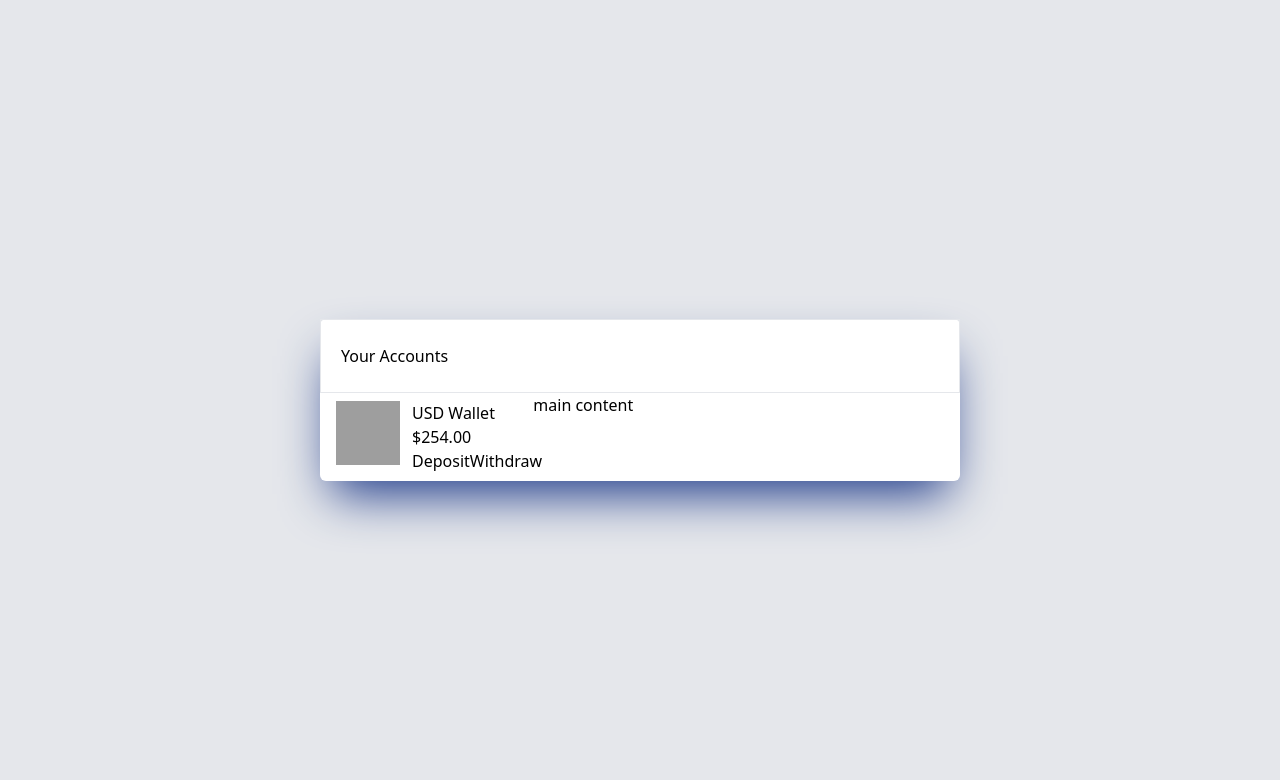
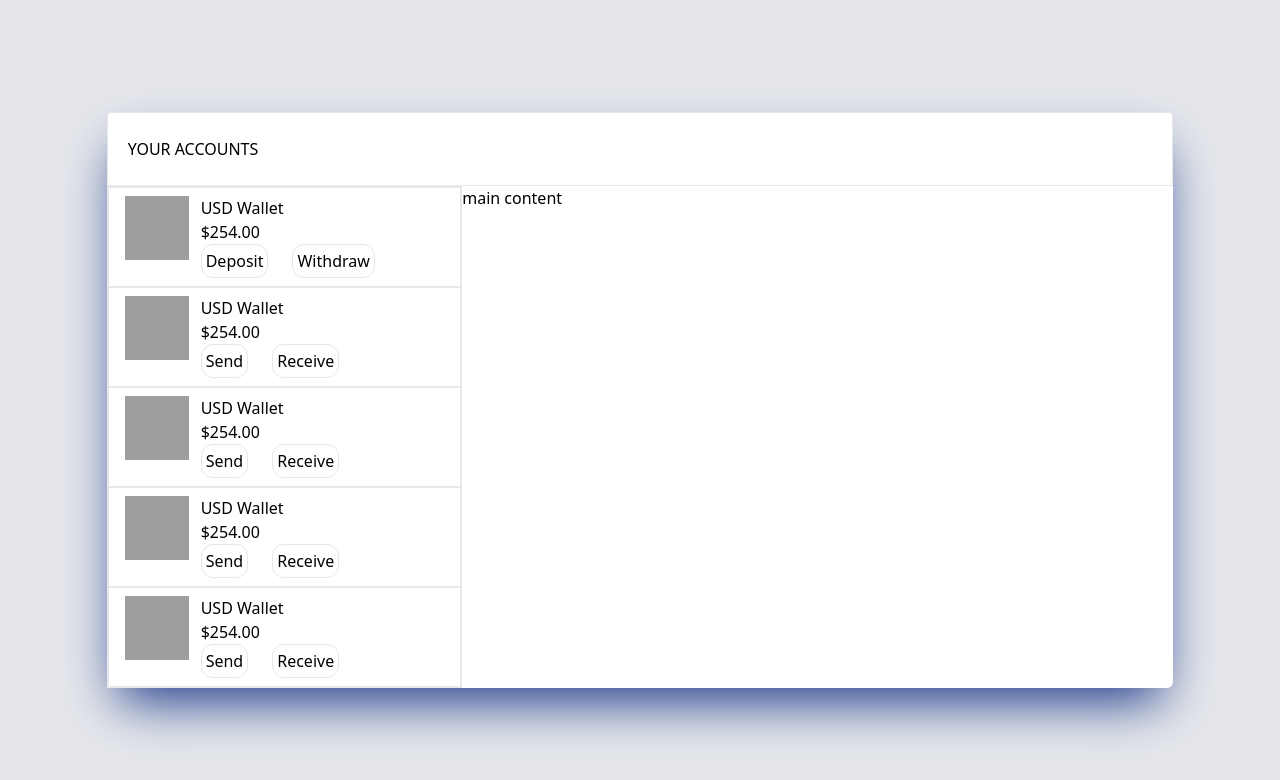
Before and after one commit to ss12932/icodethis-challenges, a website: page crypto-account-264/src/index.html in a window 1280 px wide. Drawn offline with nearby package versions, Linux system fonts and the light colour scheme; files that its build step writes are made by us from their sources; grey boxes are pictures that could not be loaded.

Commit message:
sidebar initial structure created

```diff
--- a/crypto-account-264/src/index.html
+++ b/crypto-account-264/src/index.html
@@ -8,18 +8,62 @@
   <!-- <script src="https://cdn.tailwindcss.com"></script> -->
 </head>
 <body class="bg-gray-200 flex justify-center items-center min-h-screen">
-<div class="bg-white flex flex-col w-1/2 rounded-md shadow-2xl shadow-blue-900 ">
-<div class="py-6 w-full flex items-center border"><h1 class="ml-5">Your Accounts</h1></div>
+<div class="bg-white flex flex-col w-5/6 rounded-md shadow-2xl shadow-blue-900 ">
+<div class="py-6 w-full flex items-center border"><h1 class="ml-5 uppercase">Your Accounts</h1></div>
 <div class="flex w-full">
-  <aside class="w-1/3">
-    <div class="flex px-4 py-2">
+  <aside class="w-1/3 border">
+    <div class="flex px-4 py-2 border">
       <img src="https://upload.wikimedia.org/wikipedia/commons/thumb/4/46/Bitcoin.svg/1200px-Bitcoin.svg.png" alt="" class="w-16 h-16">
       <div class="flex flex-col ml-3">
         <h2>USD Wallet</h2>
         <p>$254.00</p>
-        <div class="flex">
-          <button>Deposit</button>
-          <button>Withdraw</button>
+        <div class="flex space-x-6">
+          <button class="border rounded-xl p-1">Deposit</button>
+          <button class="border rounded-xl p-1">Withdraw</button>
+        </div>
+      </div>
+    </div>
+    <div class="flex px-4 py-2 border">
+      <img src="https://upload.wikimedia.org/wikipedia/commons/thumb/4/46/Bitcoin.svg/1200px-Bitcoin.svg.png" alt="" class="w-16 h-16">
+      <div class="flex flex-col ml-3">
+        <h2>USD Wallet</h2>
+        <p>$254.00</p>
+        <div class="flex space-x-6">
+          <button class="border rounded-xl p-1">Send</button>
+          <button class="border rounded-xl p-1">Receive</button>
+        </div>
+      </div>
+    </div>
+    <div class="flex px-4 py-2 border">
+      <img src="https://upload.wikimedia.org/wikipedia/commons/thumb/4/46/Bitcoin.svg/1200px-Bitcoin.svg.png" alt="" class="w-16 h-16">
+      <div class="flex flex-col ml-3">
+        <h2>USD Wallet</h2>
+        <p>$254.00</p>
+        <div class="flex space-x-6">
+          <button class="border rounded-xl p-1">Send</button>
+          <button class="border rounded-xl p-1">Receive</button>
+        </div>
+      </div>
+    </div>
+    <div class="flex px-4 py-2 border">
+      <img src="https://upload.wikimedia.org/wikipedia/commons/thumb/4/46/Bitcoin.svg/1200px-Bitcoin.svg.png" alt="" class="w-16 h-16">
+      <div class="flex flex-col ml-3">
+        <h2>USD Wallet</h2>
+        <p>$254.00</p>
+        <div class="flex space-x-6">
+          <button class="border rounded-xl p-1">Send</button>
+          <button class="border rounded-xl p-1">Receive</button>
+        </div>
+      </div>
+    </div>
+    <div class="flex px-4 py-2 border">
+      <img src="https://upload.wikimedia.org/wikipedia/commons/thumb/4/46/Bitcoin.svg/1200px-Bitcoin.svg.png" alt="" class="w-16 h-16">
+      <div class="flex flex-col ml-3">
+        <h2>USD Wallet</h2>
+        <p>$254.00</p>
+        <div class="flex space-x-6">
+          <button class="border rounded-xl p-1">Send</button>
+          <button class="border rounded-xl p-1">Receive</button>
         </div>
       </div>
     </div>
```
